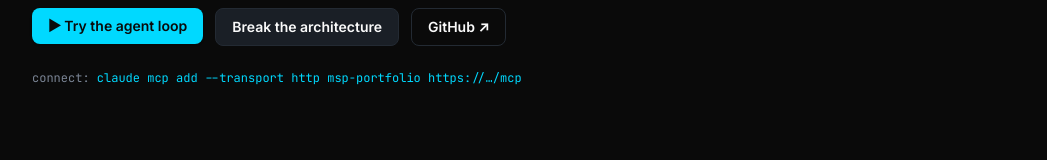
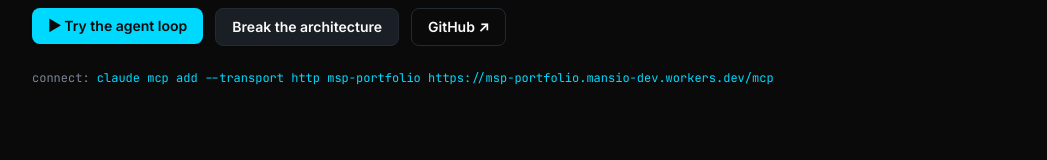
Before and after one commit to ManSio/MSPortfolio, a React (Vite) app: page / in a window 1280 px wide. Shown: the part 400-560 px from the top of the page, without its empty margins (116-1163 px from the left). Built offline with nearby package versions, Linux system fonts and the light colour scheme; no server answers.

Commit message:
docs: live endpoint in hero/README, diary deploy entry

```diff
--- a/src/App.tsx
+++ b/src/App.tsx
@@ -99,7 +99,8 @@ export default function App() {
               </a>
             </div>
             <p className="mt-6 font-mono text-xs text-faint">
-              connect: <span className="text-accent">claude mcp add --transport http msp-portfolio https://…/mcp</span>
+              connect:{' '}
+              <span className="text-accent">claude mcp add --transport http msp-portfolio https://msp-portfolio.mansio-dev.workers.dev/mcp</span>
             </p>
           </div>
         </section>
```
Also changed, not shown: 2 other files (tests, documents, lock files or other folders).
